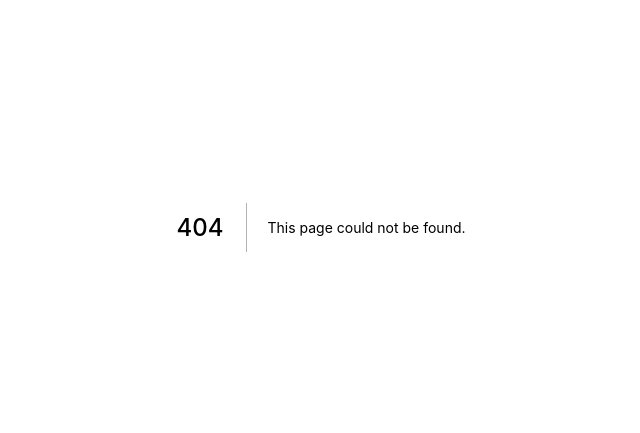
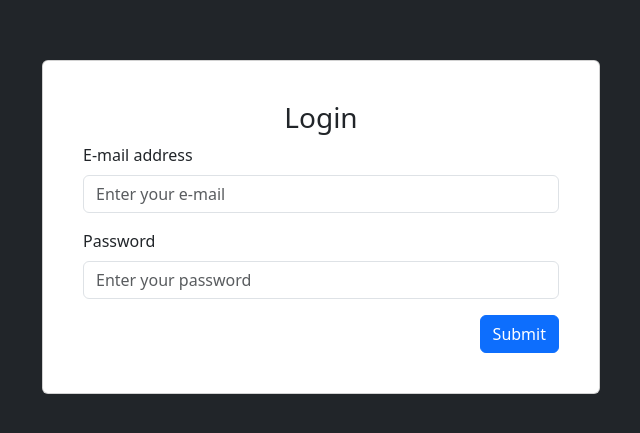
Before and after one commit to 17WebDev/Survey-Grupa-Test, a Next.js app: page /login in a window 1280 px wide. Before the commit this address had no page. Shown: the part 173-606 px from the top of the page, without its empty margins (319-959 px from the left). Built offline with nearby package versions, Linux system fonts and the light colour scheme.

Commit message:
Login page created. React Bootstrap dependency version changed.

```diff
--- a/package.json
+++ b/package.json
@@ -12,7 +12,7 @@
     "jquery": "3.6.0",
     "next": "10.2.3",
     "react": "17.0.2",
-    "react-bootstrap": "^1.6.1",
+    "react-bootstrap": "^2.0.0-alpha.2",
     "react-dom": "17.0.2",
     "sass": "^1.34.1",
     "survey-react": "^1.8.50",
--- a/pages/_app.tsx
+++ b/pages/_app.tsx
@@ -1,8 +1,21 @@
-import '../styles/globals.scss'
-import type { AppProps } from 'next/app'
+import '../styles/globals.scss';
+import type { AppProps } from 'next/app';
+import Head from 'next/head';
+import { Fragment } from 'react';
 
 function MyApp({ Component, pageProps }: AppProps) {
-  return <Component {...pageProps} />
+  return (
+    <Fragment>
+      <Head>
+        <meta
+          name="viewport"
+          content="width=device-width, initial-scale=1, maximum-scale=1"
+        />
+      </Head>
+
+      <Component {...pageProps} />
+    </Fragment>
+  );
 }
 
-export default MyApp
+export default MyApp;
--- a/pages/index.tsx
+++ b/pages/index.tsx
@@ -1,11 +1,11 @@
-import React from 'react'
+import React from 'react';
 
-import HomeLayout from '../components/layout/Home'
+import HomeLayout from 'components/layout/Home';
 
 export default function HomeScreen() {
   return (
     <HomeLayout title="Home">
       <React.Fragment />
     </HomeLayout>
-  )
+  );
 }
--- /dev/null
+++ b/pages/login.tsx
@@ -0,0 +1,46 @@
+import { Button, Card, Container, Form } from 'react-bootstrap';
+
+import HomeLayout from 'components/layout/Home';
+
+function LoginPage() {
+  return (
+    <HomeLayout title="Login">
+      <div className="d-flex flex-grow-1 bg-dark">
+        <Container className="d-flex justify-content-center align-items-center">
+          <Card body className="w-50 p-4">
+            <h3 className="text-center">Login</h3>
+
+            <Form>
+              <Form.Group className="mb-3" controlId="email">
+                <Form.Label>E-mail address</Form.Label>
+
+                <Form.Control
+                  autoComplete="email"
+                  placeholder="Enter your e-mail"
+                  type="email"
+                />
+              </Form.Group>
+
+              <Form.Group className="mb-3" controlId="formBasicPassword">
+                <Form.Label>Password</Form.Label>
+
+                <Form.Control
+                  placeholder="Enter your password"
+                  type="password"
+                />
+              </Form.Group>
+
+              <p className="mb-0 text-end">
+                <Button type="submit" variant="primary">
+                  Submit
+                </Button>
+              </p>
+            </Form>
+          </Card>
+        </Container>
+      </div>
+    </HomeLayout>
+  );
+}
+
+export default LoginPage;
--- a/styles/Layout.module.scss
+++ b/styles/Layout.module.scss
@@ -4,3 +4,9 @@
   flex-direction: column;
   min-height: 100vh;
 }
+
+.content {
+  display: flex;
+  flex-direction: column;
+  flex-grow: 1;
+}
--- a/tsconfig.json
+++ b/tsconfig.json
@@ -1,5 +1,6 @@
 {
   "compilerOptions": {
+    "baseUrl": ".",
     "target": "es5",
     "lib": ["dom", "dom.iterable", "esnext"],
     "allowJs": true,
```
Also changed, not shown: components/layout/Admin.tsx (+11 -11 lines), components/layout/Home.tsx (+11 -11 lines), components/survey/SurveyJS.tsx (+24 -24 lines), pages/admin/index.tsx (+4 -3 lines), 2 other files (tests, documents, lock files or other folders).
